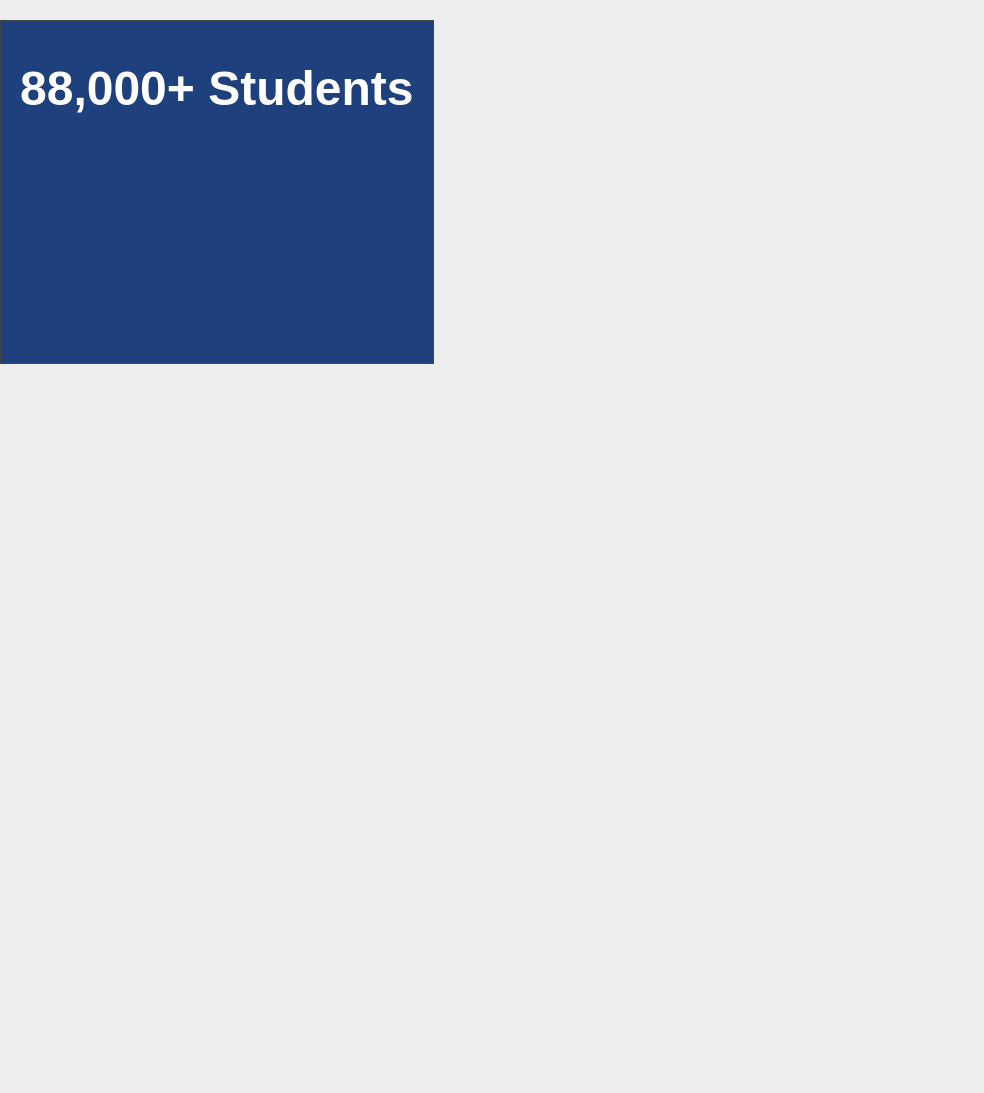
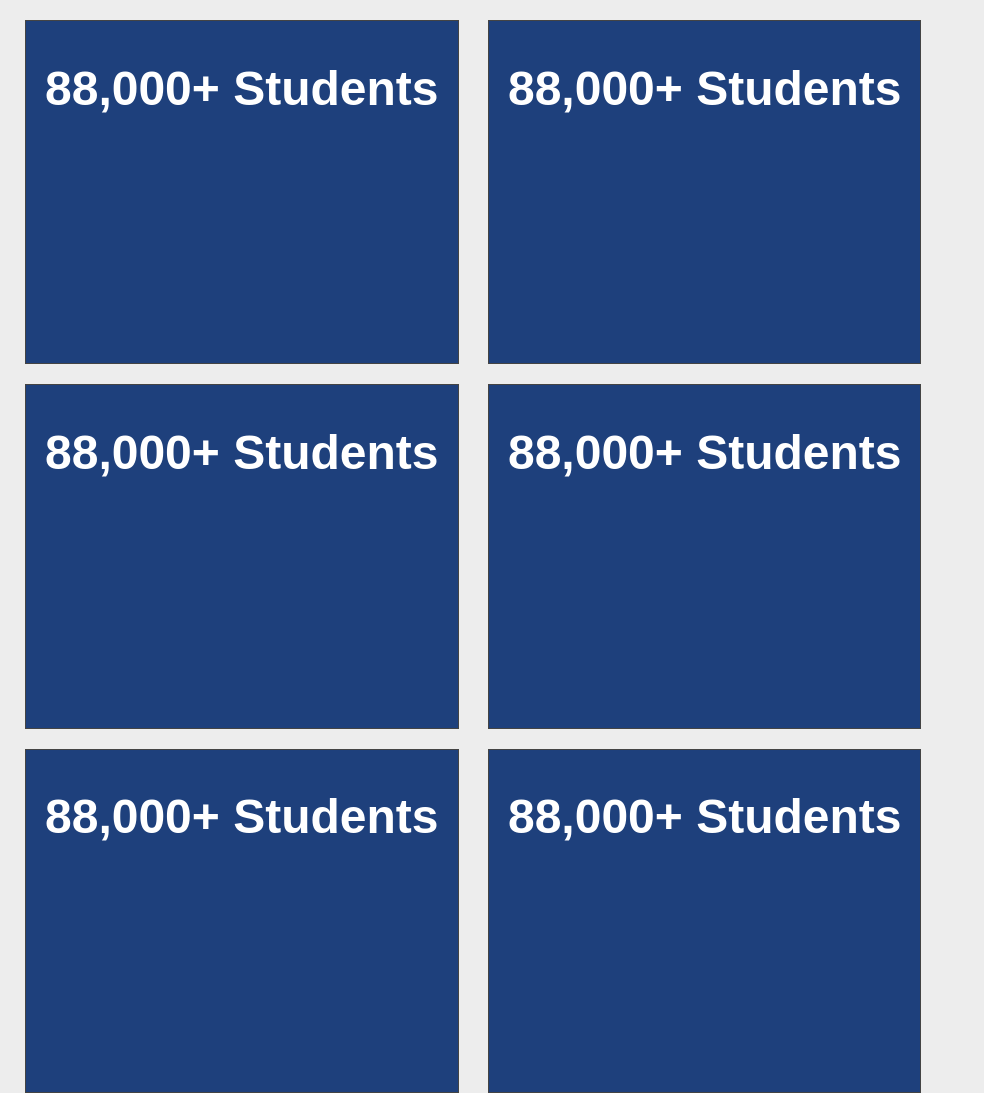
Before and after one commit to JT7755/psu-block, a website with bundled scripts: page index.html in a window 1280 px wide. Shown: the whole page, without its empty margins (0-984 px from the left). Before the commit the page ends 800 px from the top, so only its background shows below. Built offline with nearby package versions, Linux system fonts and the light colour scheme.

Commit message:
2nd Update

```diff
--- a/index.html
+++ b/index.html
@@ -21,6 +21,11 @@
 
 <body>
   <psu-block></psu-block>
+  <psu-block>54% Population</psu-block>
+  <psu-block></psu-block>
+  <psu-block></psu-block>
+  <psu-block></psu-block>
+  <psu-block></psu-block>
 
   <script type="module" src="./src/psu-block.js"></script>
 </body>
--- a/src/psu-block.js
+++ b/src/psu-block.js
@@ -10,6 +10,7 @@ class PsuBlock extends LitElement {
   static styles = css`
     :host {
       display: inline-block;
+      margin-left: 25px;
     }
 
     .info-block1 {
```
